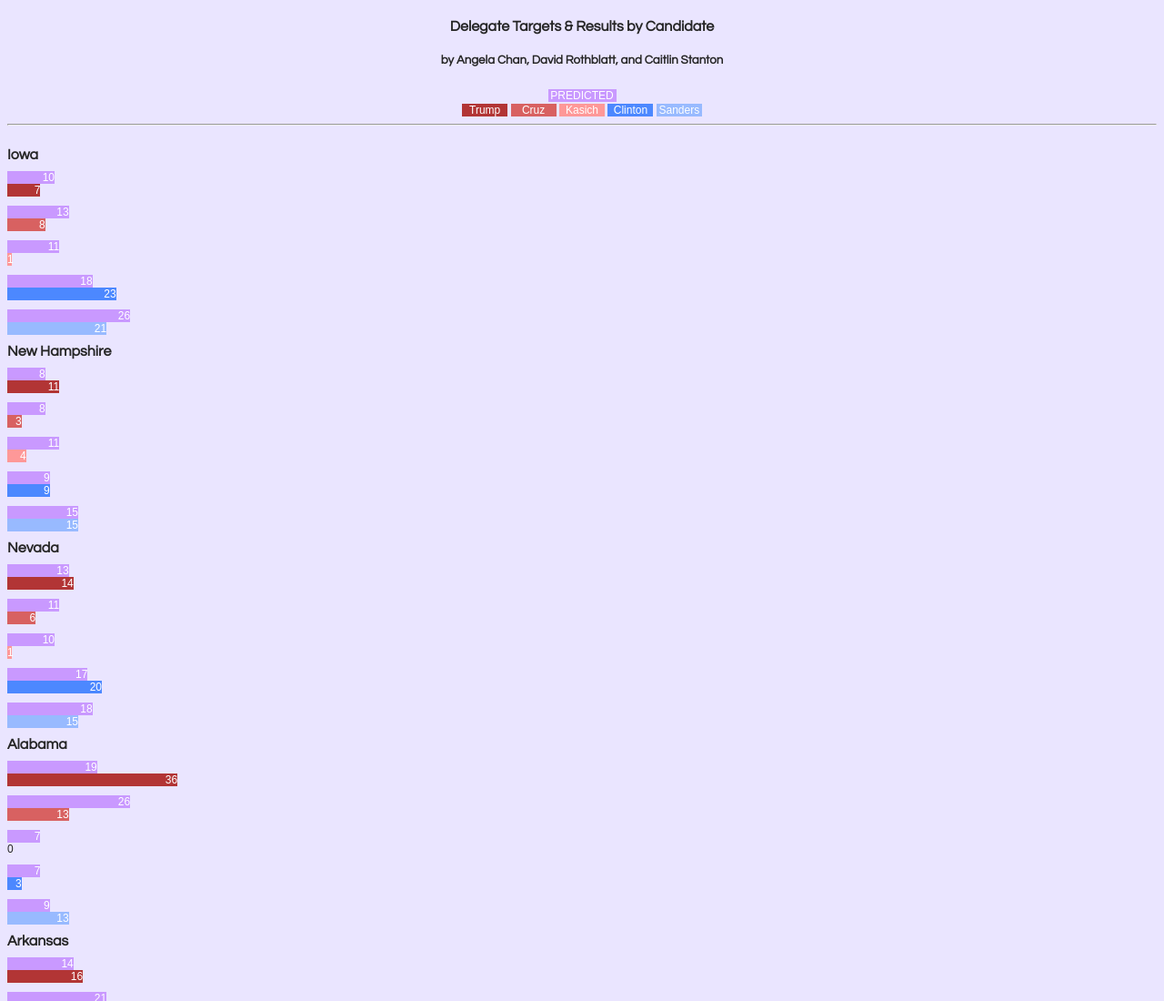
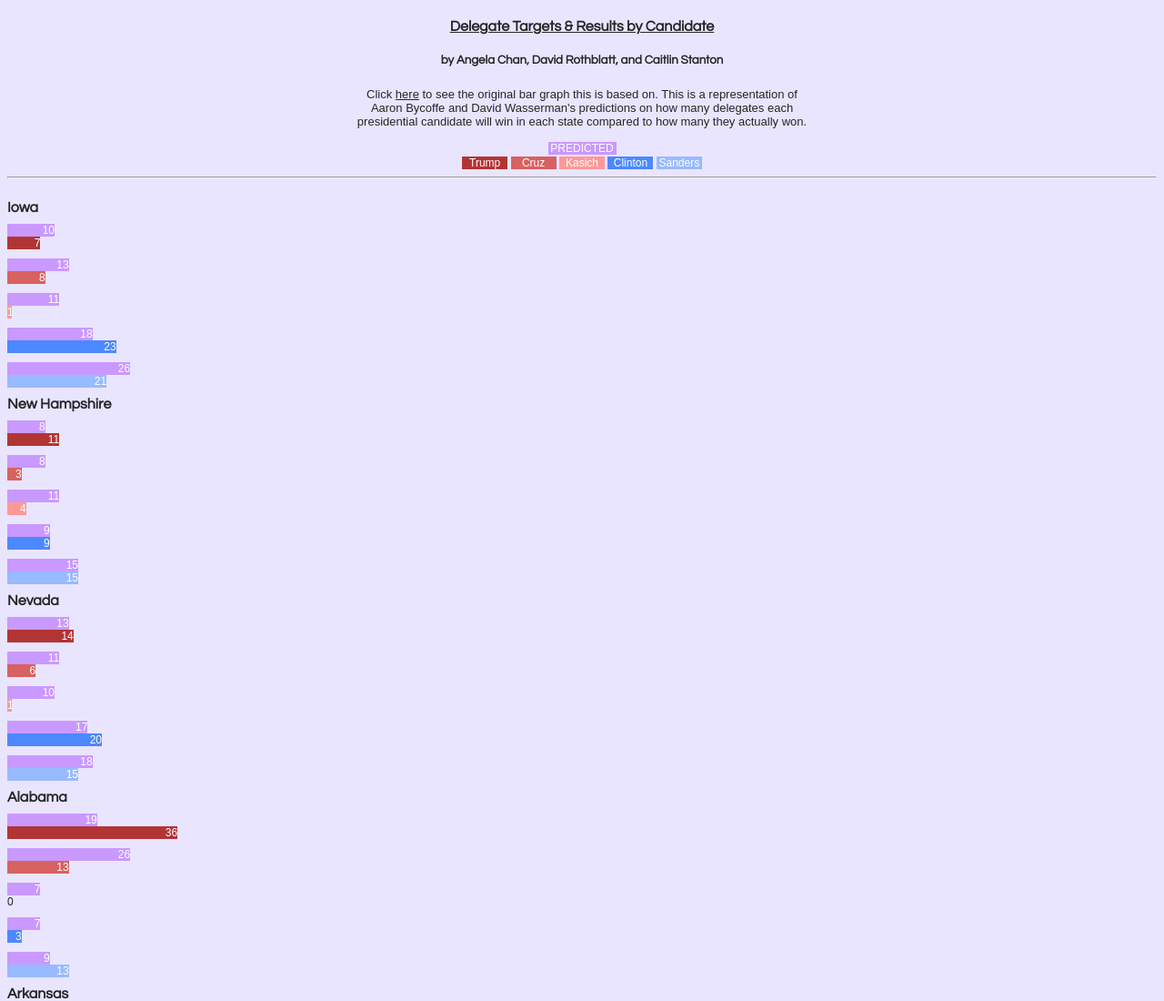
Before and after one commit to angelachan64/Delegate_Predictions, a plain HTML site: page index.html in a window 1280 px wide. Shown: the top 1100 px of the page at 91% size. Drawn offline with nearby package versions, Linux system fonts and the light colour scheme.

Commit message:
finished!

```diff
--- a/index.html
+++ b/index.html
@@ -6,8 +6,16 @@
     </head>
     <body>
         <center>
-            <h4> Delegate Targets & Results by Candidate </h4>
+            <a href="http://projects.fivethirtyeight.com/election-2016/delegate-targets/"
+               target="_blank"><h4> Delegate Targets & Results by Candidate </h4></a>
             <h5> by Angela Chan, David Rothblatt, and Caitlin Stanton </h5>
+            <p>Click
+            <a href="http://projects.fivethirtyeight.com/election-2016/delegate-targets/"
+               target="_blank">here</a>
+                to see the original bar graph this is based on.
+            This is a representation of Aaron Bycoffe and David Wasserman's predictions
+            on how many delegates each presidential candidate will win in each state
+            compared to how many they actually won.</p>
             <div style="background-color:#C999FF;
                         font:12px sans-serif;
                         color:#FFFFFF;
--- a/style.css
+++ b/style.css
@@ -29,3 +29,16 @@ body {
 .filler div{
     visibility:none;
 }
+
+a{
+    color:#262626;
+}
+
+a:hover{
+    color:#4C4C4C;
+}
+
+p{
+    font: 13px sans-serif;
+    width: 500px;
+}
```
